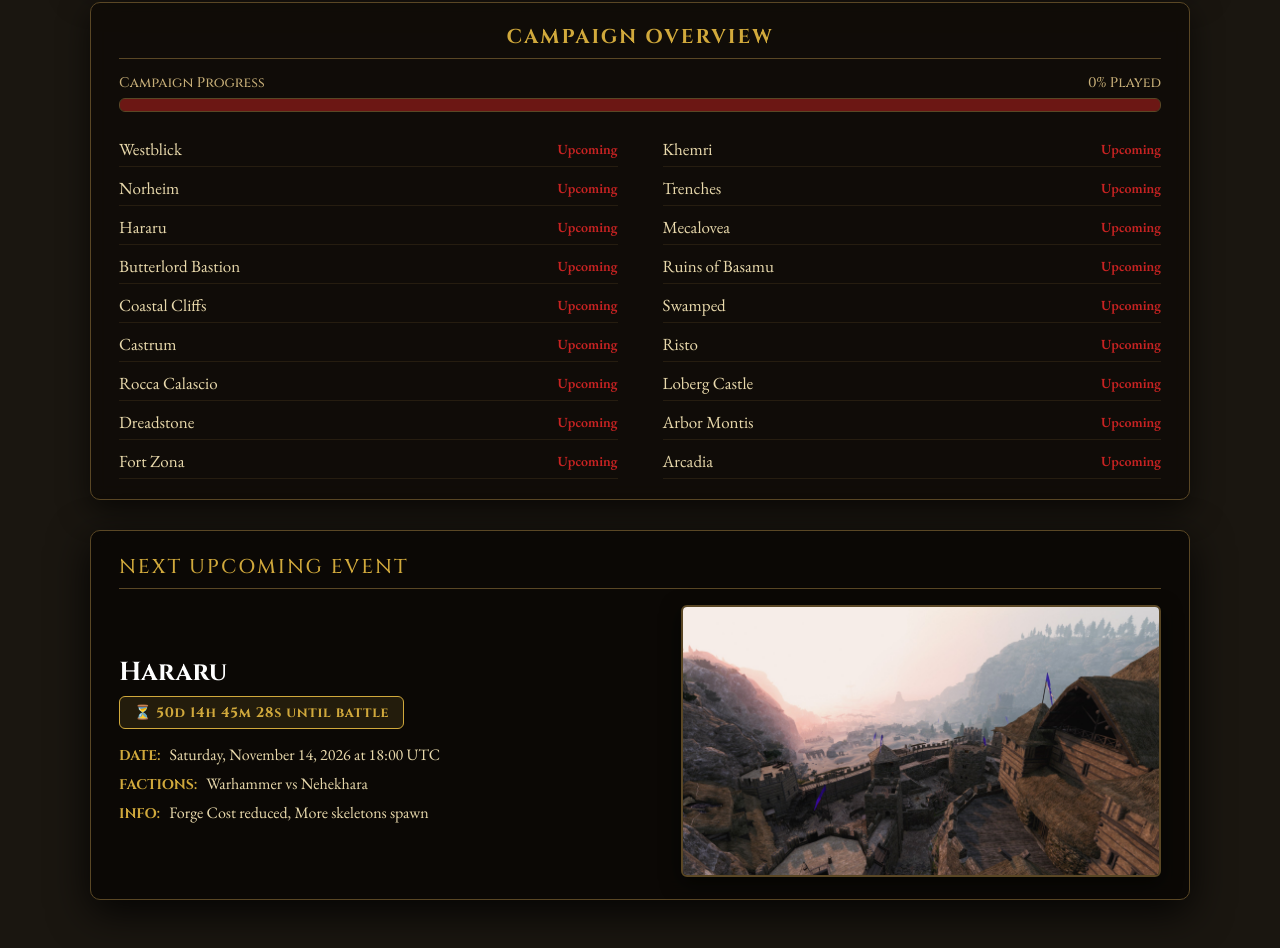
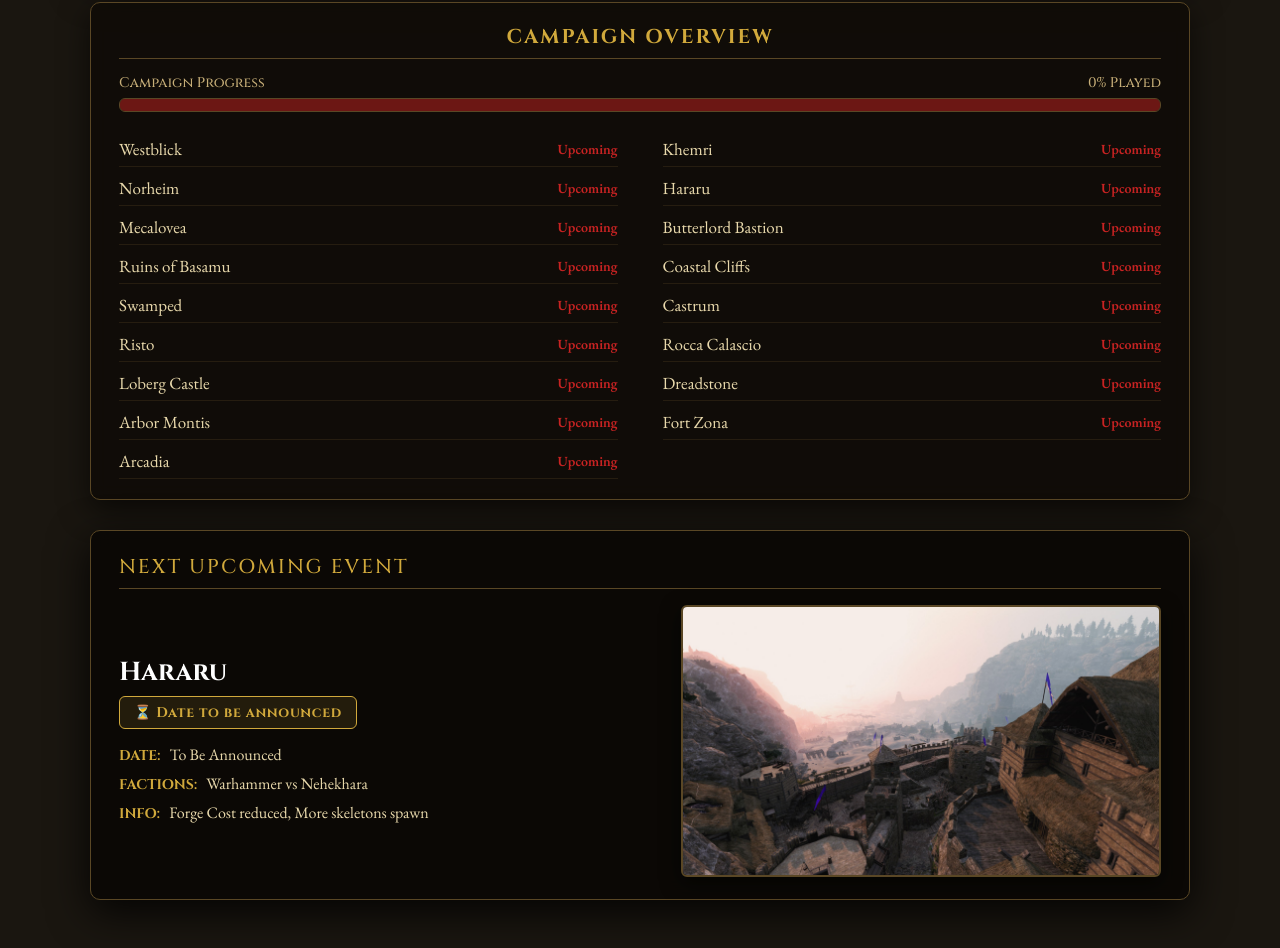
Before and after one commit to Toasti-Melodia/FI3-Campaign, a plain HTML site: page index.html in a window 1280 px wide. Shown: the part 1120-2068 px from the top of the page. Drawn offline with nearby package versions, Linux system fonts and the light colour scheme.

Commit message:
Trenches removed

```diff
--- a/index.html
+++ b/index.html
@@ -933,7 +933,7 @@
       </div>
 
       <ul class="next-event-details">
-        <li><strong>Date:</strong> <span id="localEventTime">November 14, 2026 at 20:00 CEST</span></li>
+        <li><strong>Date:</strong> <span id="localEventTime">To Be Announced</span></li>
         <li><strong>Factions:</strong> Warhammer vs Nehekhara</li>
         <li><strong>Info:</strong> Forge Cost reduced, More skeletons spawn</li>
       </ul>
@@ -1153,7 +1153,6 @@ const locations = [
   { "name": "Westblick", "x": 604, "y": 719, "status": "unvisited", "eventDate": "To Be Announced", "info": "The Southern Empire must face a new threat. Defend the coastal fortress from hordes of skeletons. Only Empire-type units are allowed. Forge Cost: 5.", "isNext": true, "factions": ["Empire", "Invasion of Nehekhara"], "topPlayers": [], "screenshots": [] },
   { "name": "Khemri", "x": 851, "y": 785, "status": "unvisited", "eventDate": "To Be Announced", "info": "Sandy Bones, City of Kings, was once the capital of the empire of the Tomb King Settra. Only Aserai-type units are allowed. Forge Cost: 5.", "factions": ["Aserai", "Invasion of Nehekhara"], "topPlayers": [{ "name": "Player one", "stat": "15 kills" }, { "name": "Player two", "stat": "22 kills" }], "screenshots": [] },
   { "name": "Norheim", "x": 908, "y": 33, "status": "unvisited", "eventDate": "To Be Announced", "info": "The axe is the answer, no matter the question. Only Sturgia-type units are allowed; Cavalry is disabled, Forge Cost: 5.", "factions": ["Sturgia", "Invasion of Calradia"], "topPlayers": [{ "name": "Player one", "stat": "38 kills" }, { "name": "Player two", "stat": "33 kills" }], "screenshots": [] },
-  { "name": "Trenches", "x": 1108, "y": 614, "status": "unvisited", "eventDate": "To Be Announced", "info": "Defend the trenches in these ruined, lifeless wastelands. Do not let them advance any further! Forge Cost: 5.", "factions": ["Warhammer", "Invasion of Nehekhara"], "topPlayers": [], "screenshots": [] },
   { "name": "Hararu", "x": 1040, "y": 527, "status": "unvisited", "eventDate": "To Be Announced", "info": "A battle on the frontier of the desolate wastelands, where the dead lands begin. Forge Cost: 4.", "isNext": false, "factions": ["Warhammer", "Invasion of Nehekhara"], "topPlayers": [], "screenshots": [] },
   { "name": "Mecalovea", "x": 844, "y": 143, "status": "unvisited", "eventDate": "To Be Announced", "info": "A struggle for control of the North. Defend one of the greatest fortresses in the region. All Calradia units allowed. Forge Cost: 5.", "factions": ["Calradia", "Invasion of Calradia"], "topPlayers": [], "screenshots": [] },
   { "name": "Butterlord Bastion", "x": 435, "y": 443, "status": "unvisited", "eventDate": "To Be Announced", "info": "A mighty fortress overlooking the lake. Butter lovers are welcome. Only Vlandia-type units are allowed. Forge Cost: 6.", "factions": ["Vlandia", "Invasion of Calradia"], "topPlayers": [], "screenshots": [] },
@@ -1421,6 +1420,10 @@ barRed.addEventListener('mouseenter', (e) => showProgressTooltip('red', e));
 barRed.addEventListener('mousemove', moveProgressTooltip);
 barRed.addEventListener('mouseleave', hideProgressTooltip);
 
+// Set to true and fill in the real date below once the next event is confirmed.
+// The countdown system underneath keeps working as before - this is just a switch.
+const EVENT_ANNOUNCED = false;
+
 const eventTargetDate = new Date("2026-11-14T20:00:00+02:00");
 
 const userTimeZone = Intl.DateTimeFormat().resolvedOptions().timeZone || "UTC";
@@ -1463,14 +1466,20 @@ function formatEventDate(date) {
   return `${weekday}, ${month} ${day}, ${year} at ${hour}:${minute} ${timeZoneName}`;
 }
 
-const localFormattedDate = formatEventDate(eventTargetDate);
+const localFormattedDate = EVENT_ANNOUNCED ? formatEventDate(eventTargetDate) : "To Be Announced";
 
 document.getElementById('localEventTime').textContent = localFormattedDate;
 
 function updateCountdown() {
+  const countdownEl = document.getElementById('countdownBox');
+
+  if (!EVENT_ANNOUNCED) {
+    countdownEl.textContent = "⏳ Date to be announced";
+    return;
+  }
+
   const now = new Date().getTime();
   const diff = eventTargetDate.getTime() - now;
-  const countdownEl = document.getElementById('countdownBox');
 
   if (diff <= 0) {
     countdownEl.textContent = "⚔️ BATTLE IN PROGRESS / FINISHED";
```
